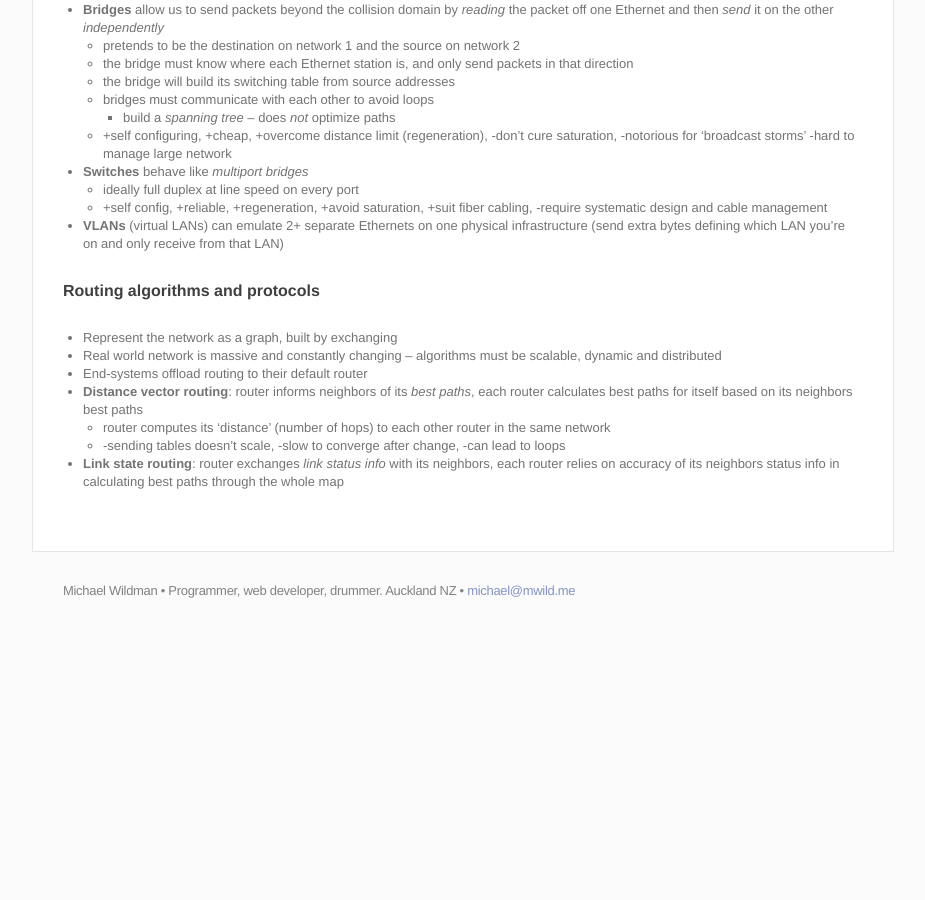
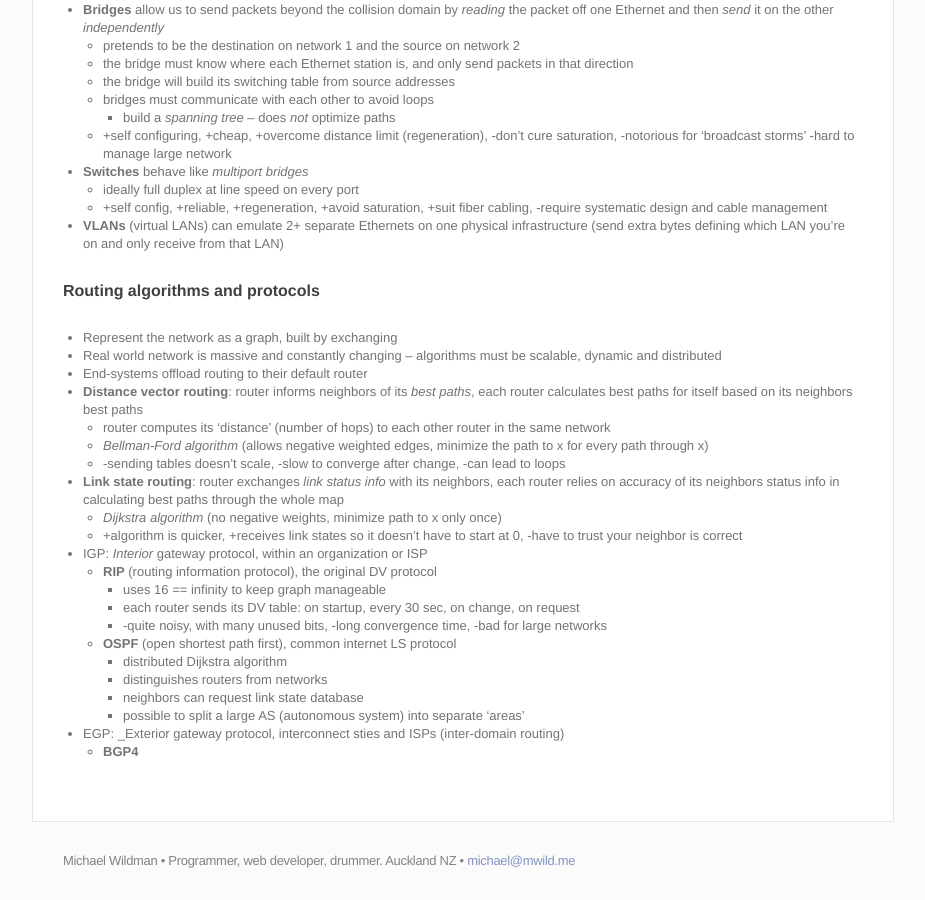
Before and after one commit to m-wild/mwild.me_archive, a Jekyll site: the page built from _posts/2014-08-04-cs314-notes.md, in a window 1280 px wide and 900 px high, scrolled down 10243 px. Shown: the whole window, without its empty margins (177-1102 px from the left). Built offline with Jekyll 4.4.1, drawn with Linux system fonts in a browser that asks for light colours; Markdown is read by kramdown in place of the engine named in the settings; before the commit the page ends 10873 px from its top, so only the background shows below that.

Commit message:
updated cs314 notes

```diff
--- a/_posts/2014-08-04-cs314-notes.md
+++ b/_posts/2014-08-04-cs314-notes.md
@@ -500,5 +500,20 @@ A  Listen port X
 - End-systems offload routing to their default router
 - __Distance vector routing__: router informs neighbors of its _best paths_, each router calculates best paths for itself based on its neighbors best paths
 	- router computes its 'distance' (number of hops) to each other router in the same network
+	- _Bellman-Ford algorithm_ (allows negative weighted edges, minimize the path to x for every path through x)
 	- -sending tables doesn't scale, -slow to converge after change, -can lead to loops
 - __Link state routing__: router exchanges _link status info_ with its neighbors, each router relies on accuracy of its neighbors status info in calculating best paths through the whole map
+	- _Dijkstra algorithm_ (no negative weights, minimize path to x only once)
+	- +algorithm is quicker, +receives link states so it doesn't have to start at 0, -have to trust your neighbor is correct
+- IGP: _Interior_ gateway protocol, within an organization or ISP
+	- __RIP__ (routing information protocol), the original DV protocol
+		- uses 16 == infinity to keep graph manageable
+		- each router sends its DV table: on startup, every 30 sec, on change, on request
+		- -quite noisy, with many unused bits, -long convergence time, -bad for large networks
+	- __OSPF__ (open shortest path first), common internet LS protocol
+		- distributed Dijkstra algorithm
+		- distinguishes routers from networks
+		- neighbors can request link state database
+		- possible to split a large AS (autonomous system) into separate 'areas'
+- EGP: _Exterior gateway protocol, interconnect sties and ISPs (inter-domain routing)
+	- __BGP4__
```
